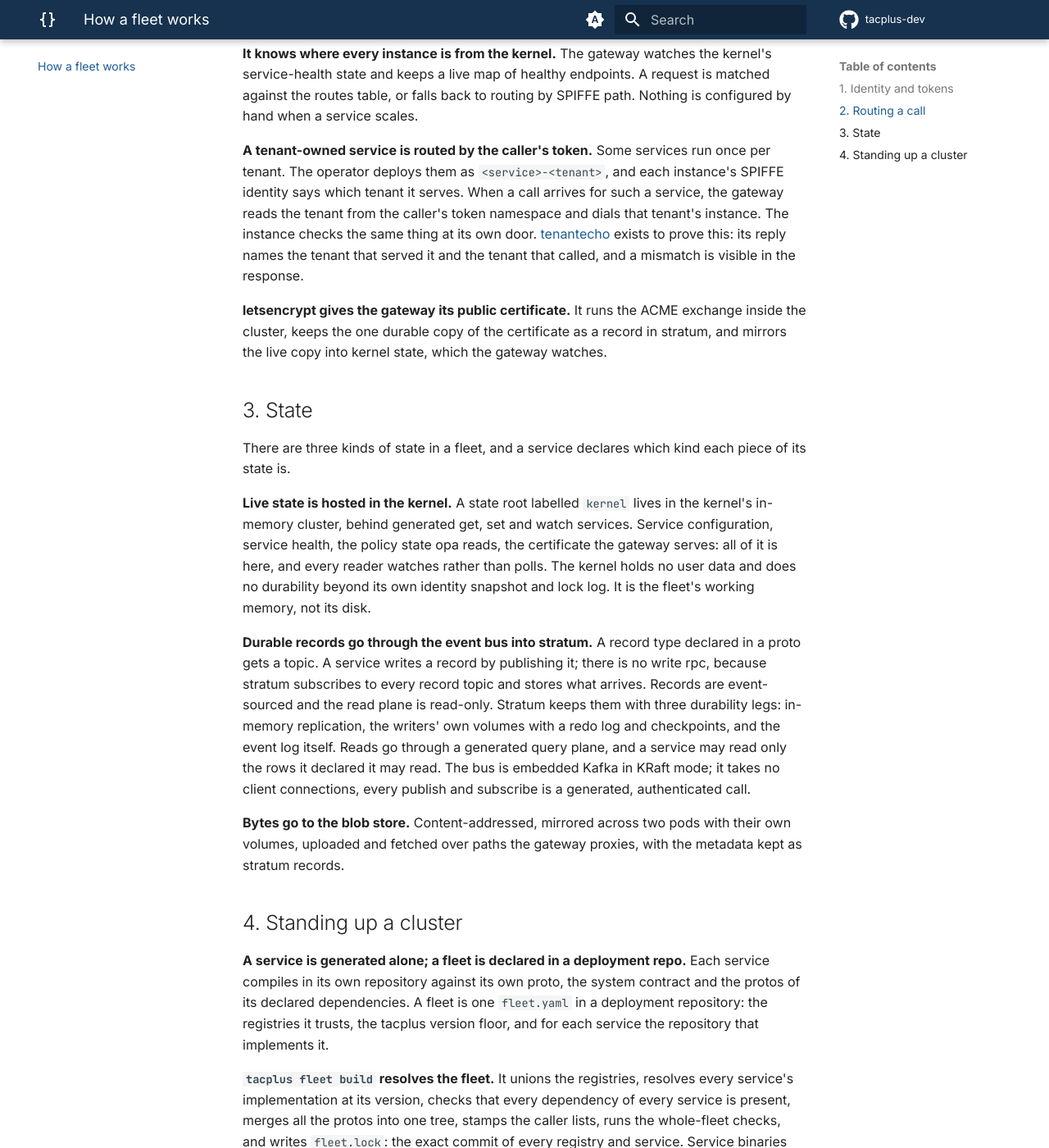
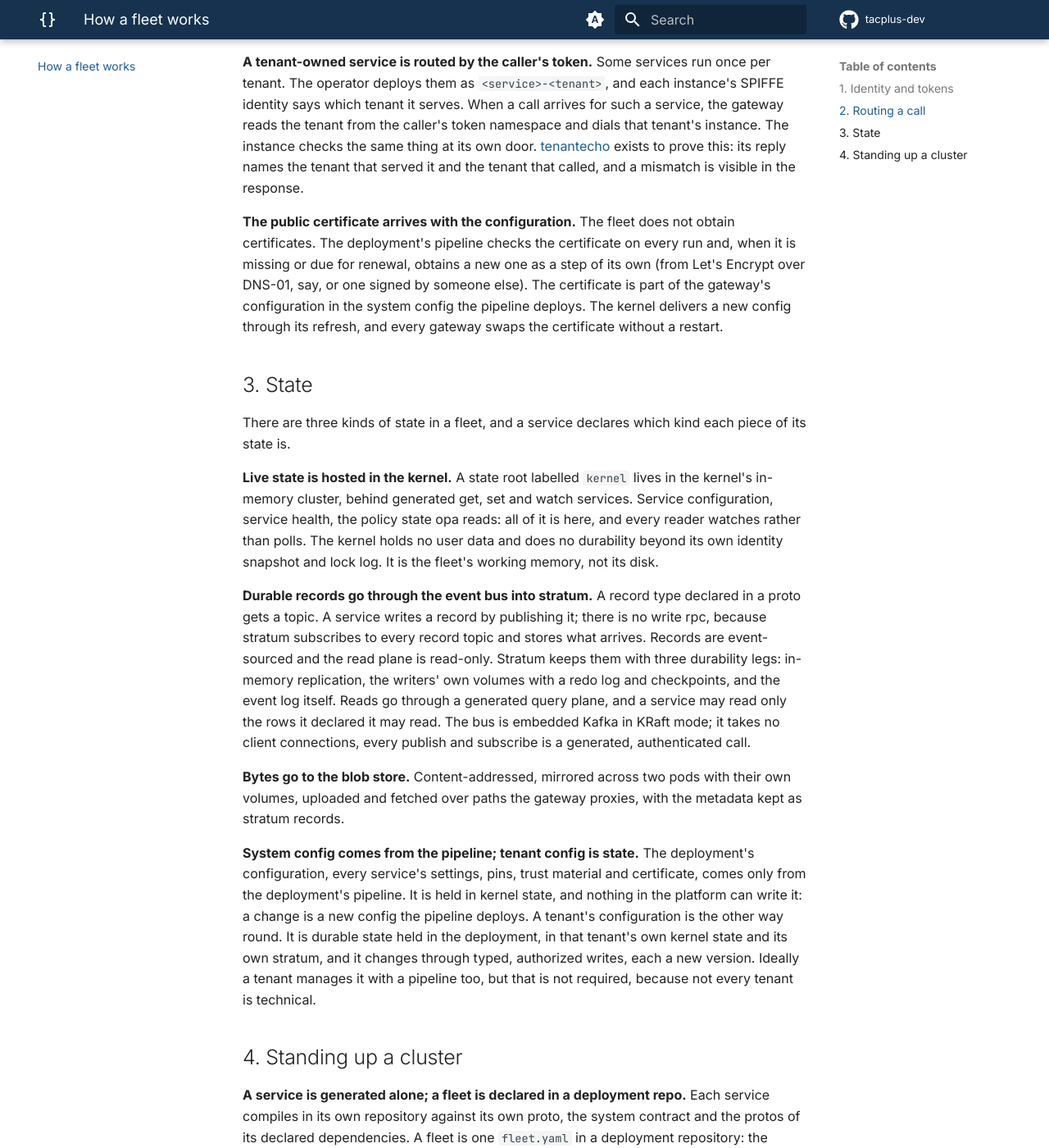
Before and after one commit to tacplus-dev/website, an MkDocs documentation site: the page built from docs/how.md, in a window 1280 px wide and 1400 px high, scrolled down 2156 px. Shown: the whole window at 82% size. Built offline with MkDocs 1.6.1 and Material for MkDocs 9.7.7, drawn with Linux system fonts in a browser that asks for light colours; some of the changed text lies outside the part shown.

Commit message:
docs: drop kmaker and in-fleet letsencrypt; say config and cert come from the pipeline (#5)
kmaker and letsencrypt are archived (operator#16, kernel#29;
roadmap decisions/certificates-by-pipeline-2026-11-03.md), but the site still
drew them as running parts of a fleet. The kernel's own certificate is signed
by the operator at deploy time, and the public certificate is obtained by the
deployment's pipeline and delivered in the gateway's config. index, how, run
and features now state the pipeline model (decisions/deterministic-deployments
-2026-11-02.md): all system configuration, the certificate included, comes from
the pipeline; tenant configuration is durable state held in the deployment,
ideally but not necessarily managed by a pipeline. pieces drops both rows,
names them as history, and its dependency lists follow the current
tacplus.yaml files.

Co-Authored-By: Claude <noreply@anthropic.com>

````diff
--- a/docs/how.md
+++ b/docs/how.md
@@ -5,22 +5,20 @@ description: How a tacplus fleet works, hop by hop. Identity and tokens, routing
 # How a fleet works
 
 A fleet is a set of generated services running together on one Kubernetes
-cluster under one trust domain. This page follows the four things every fleet
-does: give each service an identity, route a call, keep state, and come up
-from nothing. The repositories named here are described in
-[The pieces](pieces.md).
+cluster under one trust domain, deployed from a pipeline. This page follows the
+four things every fleet does: give each service an identity, route a call,
+keep state, and come up from nothing. The repositories named here are
+described in [The pieces](pieces.md).
 
 ```mermaid
 flowchart TB
   subgraph edge [Edge]
     gw[gateway]
-    le[letsencrypt]
     oauth[oauth]
   end
   subgraph control [Control plane]
     kernel[kernel]
     opa[opa]
-    kmaker[kmaker]
   end
   subgraph data [Data plane]
     bus[eventbus]
@@ -43,8 +41,8 @@ flowchart TB
   b --> bus
   bus --> stratum
   a --> blob
-  kmaker -. signs kernel's cert .-> kernel
-  le -. public cert .-> gw
+  pipe[[deployment pipeline]] -. system config, certificate .-> kernel
+  kernel -. gateway config, certificate .-> gw
 ```
 
 ## 1. Identity and tokens
@@ -73,11 +71,11 @@ refresh token and an access token. When the service needs to call another
 service, it exchanges the refresh token for an access token with that
 service's audience. All of this is generated; the handler never sees a token.
 
-**The kernel itself bootstraps from kmaker.** Before the kernel can mint
-anything it needs a certificate. kmaker is a small CA that verifies the kernel
-pod's service-account token and signs its certificate under the cluster
-signing CA the operator provisioned. kmaker deliberately starts outside the
-normal kernel-backed path, because it is what the kernel needs first.
+**The kernel's own certificate comes from the deploy.** Before the kernel can
+mint anything it needs a certificate. The operator signs it under the cluster
+CA when it renders the deployment, from PKI material the pipeline keeps, and
+delivers it as part of the kernel's configuration. Nothing in the running
+fleet signs a kernel certificate.
 
 **Users come in through oauth.** oauth is the only service that validates
 tokens not issued by the kernel. It brokers the login with the identity
@@ -118,10 +116,13 @@ at its own door. [tenantecho](https://github.com/tacplus-dev/tenantecho) exists
 to prove this: its reply names the tenant that served it and the tenant that
 called, and a mismatch is visible in the response.
 
-**letsencrypt gives the gateway its public certificate.** It runs the ACME
-exchange inside the cluster, keeps the one durable copy of the certificate as
-a record in stratum, and mirrors the live copy into kernel state, which the
-gateway watches.
+**The public certificate arrives with the configuration.** The fleet does not
+obtain certificates. The deployment's pipeline checks the certificate on every
+run and, when it is missing or due for renewal, obtains a new one as a step of
+its own (from Let's Encrypt over DNS-01, say, or one signed by someone else).
+The certificate is part of the gateway's configuration in the system config
+the pipeline deploys. The kernel delivers a new config through its refresh,
+and every gateway swaps the certificate without a restart.
 
 ## 3. State
 
@@ -130,9 +131,8 @@ each piece of its state is.
 
 **Live state is hosted in the kernel.** A state root labelled `kernel` lives in
 the kernel's in-memory cluster, behind generated get, set and watch services.
-Service configuration, service health, the policy state opa reads, the
-certificate the gateway serves: all of it is here, and every reader watches
-rather than polls. The kernel holds no user data and does no durability beyond
+Service configuration, service health, the policy state opa reads: all of it
+is here, and every reader watches rather than polls. The kernel holds no user data and does no durability beyond
 its own identity snapshot and lock log. It is the fleet's working memory, not
 its disk.
 
@@ -150,6 +150,16 @@ generated, authenticated call.
 **Bytes go to the blob store.** Content-addressed, mirrored across two pods
 with their own volumes, uploaded and fetched over paths the gateway proxies,
 with the metadata kept as stratum records.
+
+**System config comes from the pipeline; tenant config is state.** The
+deployment's configuration, every service's settings, pins, trust material
+and certificate, comes only from the deployment's pipeline. It is held in
+kernel state, and nothing in the platform can write it: a change is a new
+config the pipeline deploys. A tenant's configuration is the other way round.
+It is durable state held in the deployment, in that tenant's own kernel state
+and its own stratum, and it changes through typed, authorized writes, each a
+new version. Ideally a tenant manages it with a pipeline too, but that is not
+required, because not every tenant is technical.
 
 ## 4. Standing up a cluster
 
@@ -175,9 +185,11 @@ optional services and root credential pairs, and a `crypto.yaml` with the PKI
 material that is never committed. It reads the kernel's tenant records and
 renders a per-tenant instance of every tenant-owned service.
 
-**The boot order follows the identity story.** kmaker comes up and signs the
-kernel's certificate. The kernel comes up and starts hosting state and every
-service's configuration. Every other service bootstraps through its generated
+**The pipeline deploys; the boot order follows the identity story.** The
+deployment's pipeline obtains or renews the public certificate if it is due,
+and hands the operator the configuration, certificate included, to apply. The
+kernel comes up with the certificate the operator signed for it and starts
+hosting state and every service's configuration. Every other service bootstraps through its generated
 ServiceManager against the kernel, obtains its tokens and TLS, and registers
 its health. The gateway watches that health and starts routing.
 
````
Also changed, not shown: docs/features.md (+11 -7 lines), docs/index.md (+16 -8 lines), docs/pieces.md (+10 -6 lines), docs/run.md (+39 -17 lines).
